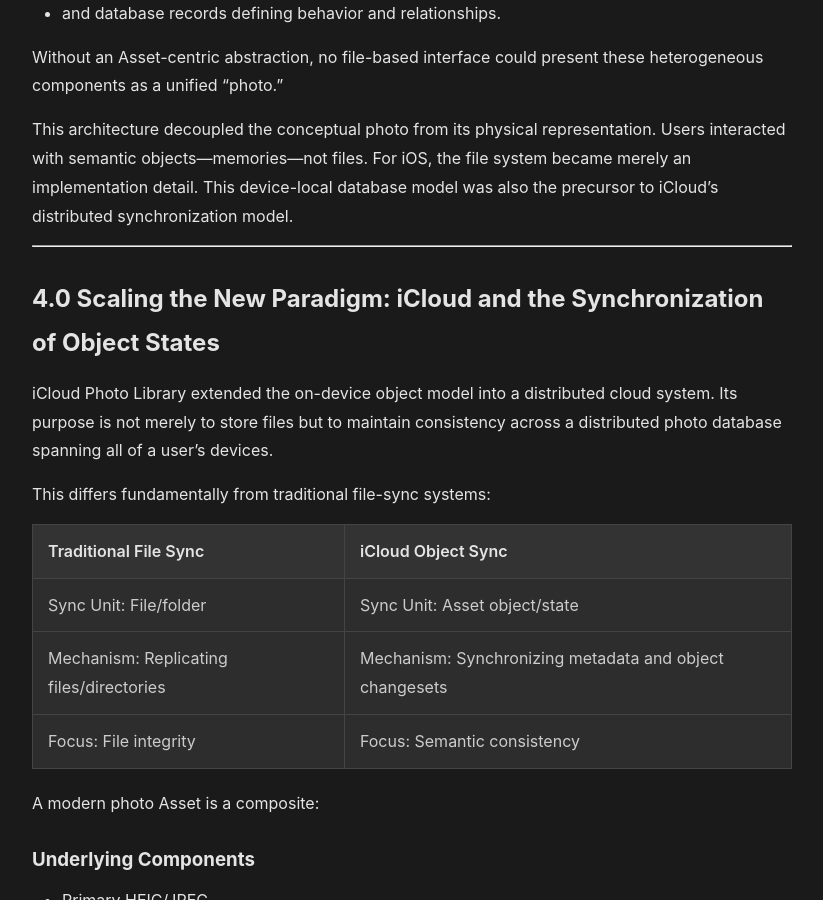
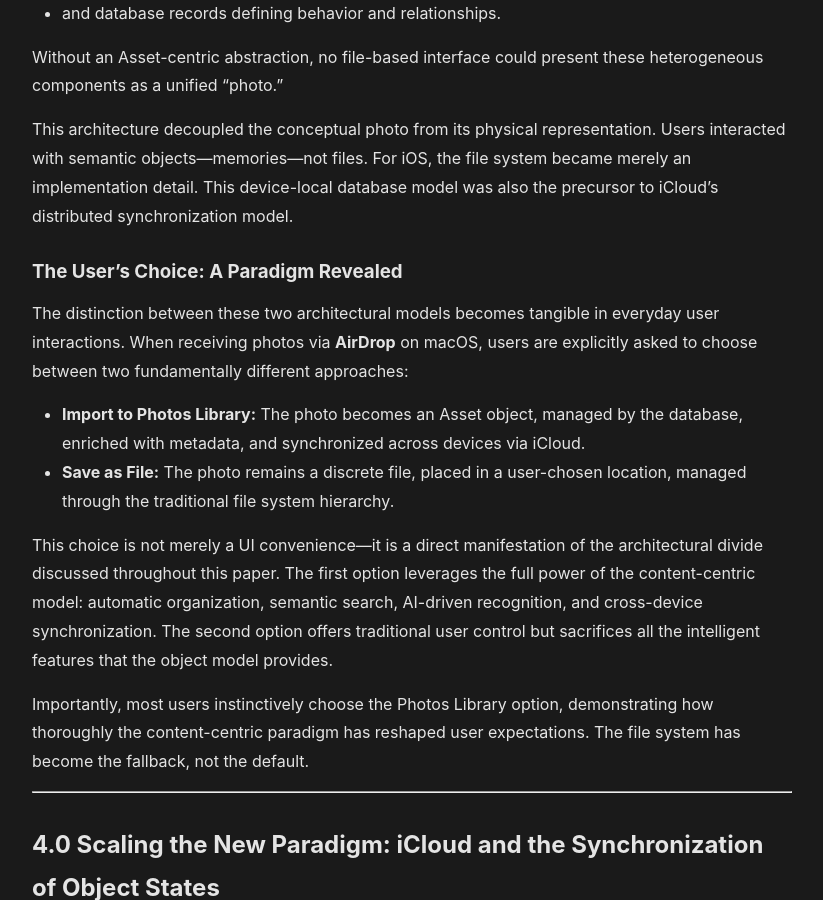
Before and after one commit to mingchun-hsu/blog, a Jekyll site: the page built from _posts/2025-12-14-the-object-imperative-how-content-centric-architectures-redefined-the-digital-storage-landscape.md, in a window 1280 px wide and 900 px high, scrolled down 2494 px. Shown: the whole window, without its empty margins (228-1051 px from the left). Built offline with Jekyll 4.4.1, drawn with Linux system fonts in a browser that asks for light colours.

Commit message:
Add AirDrop example to illustrate paradigm divide
Added a new subsection in Section 3 explaining how macOS AirDrop's choice between importing to Photos Library vs saving as files directly demonstrates the architectural divide between content-centric and file-centric approaches.

🤖 Generated with [Claude Code](https://claude.com/claude-code)

Co-Authored-By: Claude Sonnet 4.5 <noreply@anthropic.com>

```diff
--- a/_posts/2025-12-14-the-object-imperative-how-content-centric-architectures-redefined-the-digital-storage-landscape.md
+++ b/_posts/2025-12-14-the-object-imperative-how-content-centric-architectures-redefined-the-digital-storage-landscape.md
@@ -54,6 +54,17 @@ The strength of this object-based design became even more evident with **Live Ph
 Without an Asset-centric abstraction, no file-based interface could present these heterogeneous components as a unified "photo."
 
 This architecture decoupled the conceptual photo from its physical representation. Users interacted with semantic objects—memories—not files. For iOS, the file system became merely an implementation detail. This device-local database model was also the precursor to iCloud's distributed synchronization model.
+
+### The User's Choice: A Paradigm Revealed
+
+The distinction between these two architectural models becomes tangible in everyday user interactions. When receiving photos via **AirDrop** on macOS, users are explicitly asked to choose between two fundamentally different approaches:
+
+* **Import to Photos Library:** The photo becomes an Asset object, managed by the database, enriched with metadata, and synchronized across devices via iCloud.
+* **Save as File:** The photo remains a discrete file, placed in a user-chosen location, managed through the traditional file system hierarchy.
+
+This choice is not merely a UI convenience—it is a direct manifestation of the architectural divide discussed throughout this paper. The first option leverages the full power of the content-centric model: automatic organization, semantic search, AI-driven recognition, and cross-device synchronization. The second option offers traditional user control but sacrifices all the intelligent features that the object model provides.
+
+Importantly, most users instinctively choose the Photos Library option, demonstrating how thoroughly the content-centric paradigm has reshaped user expectations. The file system has become the fallback, not the default.
 
 ---
 
```
